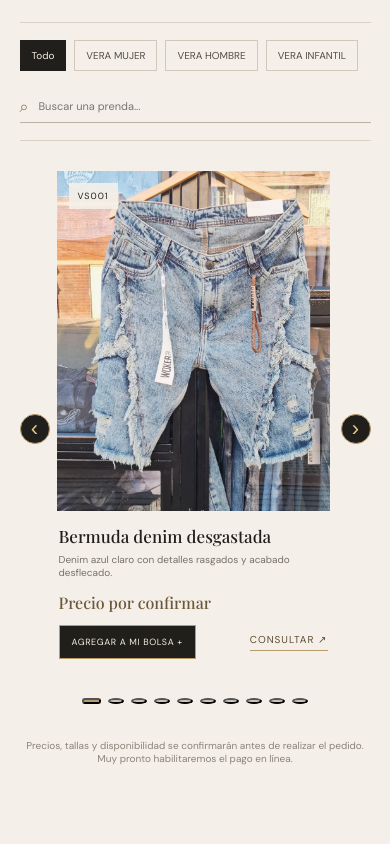
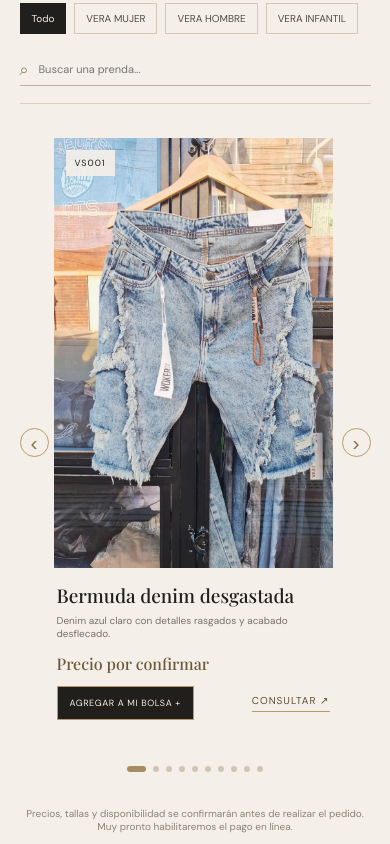
Before and after one commit to ANDREA161719/vera-studio, a plain HTML site: page index.html in a window 390 px wide. Shown: the part 2100-2944 px from the top of the page. Drawn offline with nearby package versions, Linux system fonts and the light colour scheme.

Commit message:
Refine VERA STUDIO boutique catalog layout

```diff
--- a/styles.css
+++ b/styles.css
@@ -73,3 +73,32 @@
 .product-grid .empty-collection{flex:1;min-width:100%;scroll-snap-align:start}
 @media(max-width:900px){.product-grid .product-card{flex-basis:calc((100% - 18px)/2)}}
 @media(max-width:600px){.product-carousel{gap:7px}.carousel-arrow{width:30px;height:30px;flex-basis:30px;font-size:22px}.product-grid{gap:12px}.product-grid .product-card{flex-basis:100%}.product-photo{height:340px}.carousel-dots{margin-top:7px}}
+
+
+/* Pulido boutique VERA STUDIO: catálogo limpio y editorial */
+.products-section{max-width:1240px}
+.section-heading{margin-bottom:34px}
+.section-heading h2{letter-spacing:-.5px}
+.product-carousel{gap:16px}
+.product-grid{gap:22px;padding:8px 3px 20px}
+.product-grid .product-card{flex:0 0 calc((100% - 44px)/3)}
+.product-photo{height:350px;background:#e9e3d9}
+.product-info{padding:16px 3px}
+.product-info h3{font-size:20px;line-height:1.25}
+.carousel-arrow{width:36px;height:36px;flex-basis:36px;font-size:23px;background:transparent;color:#8d7148;border-color:#b99a68}
+.carousel-arrow:hover:not(:disabled){background:#b99a68;color:#171614}
+.carousel-dots{margin:10px 0 6px}
+.carousel-dot{border:0;padding:0;cursor:pointer}
+.carousel-dot.active{background:#a88c61}
+@media(max-width:900px){
+ .product-grid .product-card{flex-basis:calc((100% - 22px)/2)}
+ .product-photo{height:320px}
+}
+@media(max-width:600px){
+ .product-carousel{gap:5px}
+ .carousel-arrow{width:29px;height:29px;flex-basis:29px;font-size:21px}
+ .product-grid{gap:12px;padding-left:2px;padding-right:2px}
+ .product-grid .product-card{flex-basis:100%}
+ .product-photo{height:min(430px,112vw)}
+ .product-info h3{font-size:19px}
+}
```
